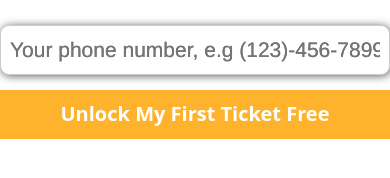
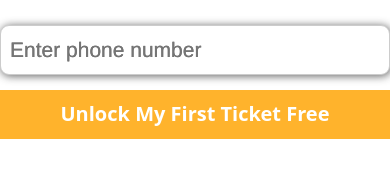
Before and after one commit to autolotto/iframe-form, a plain HTML site: page input-only.html in a window 390 px wide. Drawn offline with nearby package versions, Linux system fonts and the light colour scheme.

Commit message:
Phone number change

```diff
--- a/input-only.html
+++ b/input-only.html
@@ -55,7 +55,7 @@ margin-top:10px;
 <fieldset>
 <!-- Text input-->
 
-    <input name="phoneNumber" type="text" placeholder="Your phone number, e.g (123)-456-7899" pattern="^\D*(?:\d\D*){10,12}$" class="phone" required="">
+    <input name="phoneNumber" type="text" placeholder="Enter phone number" pattern="^\D*(?:\d\D*){10,12}$" class="phone" required="">
 
 
 <!-- Button -->
```
